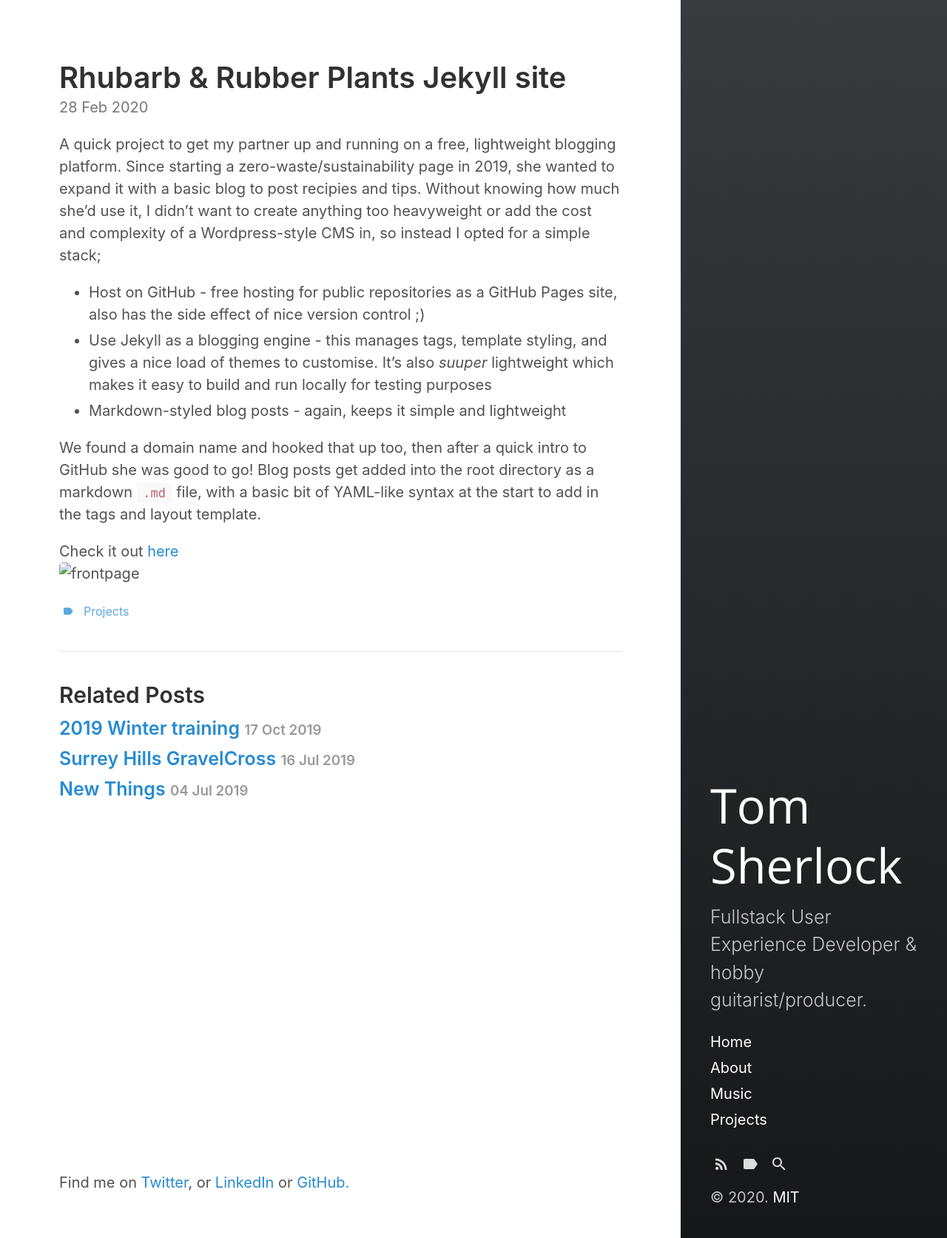
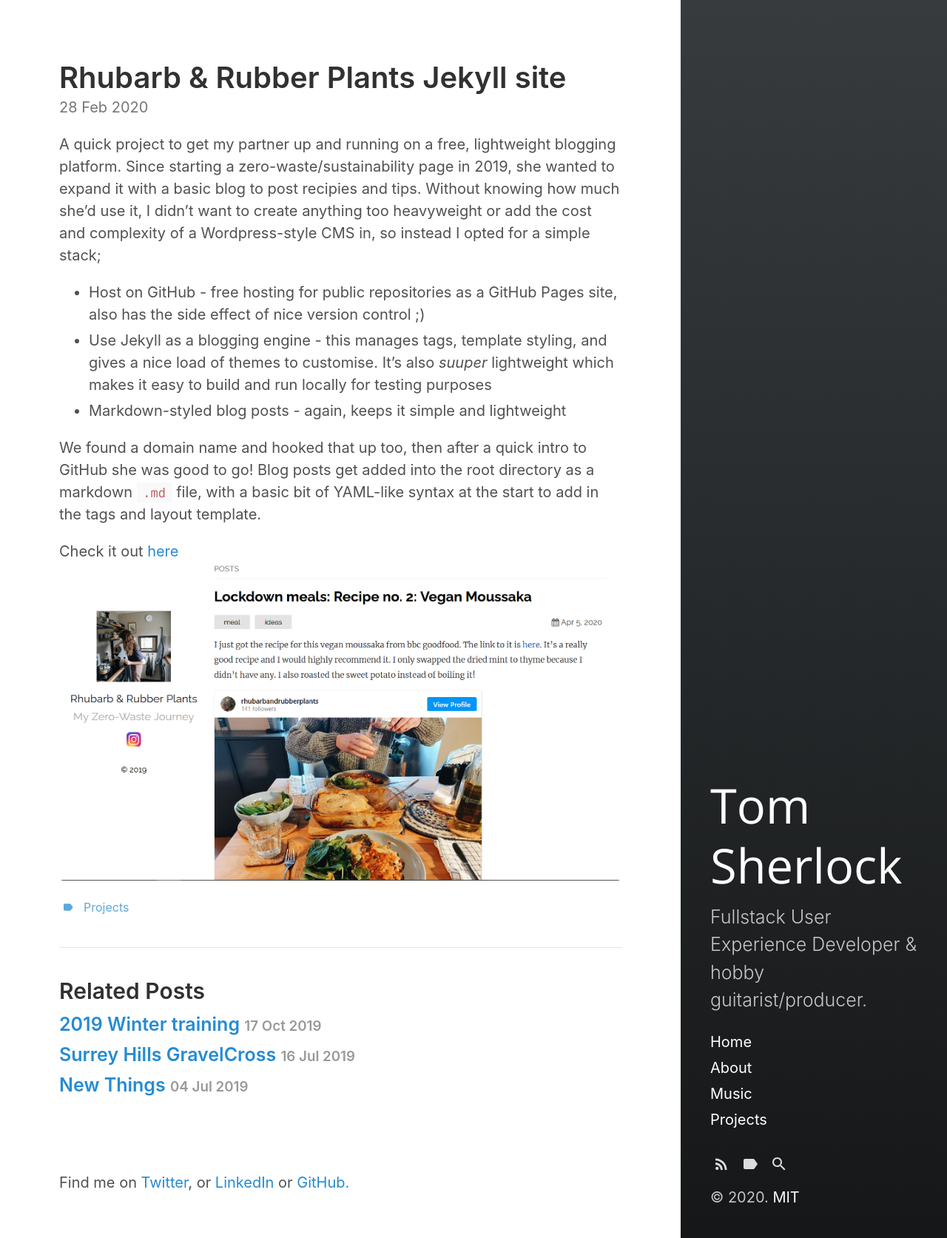
Before and after one commit to tomsherlocked/site, a Jekyll site: the page built from _posts/2020-02-28-rhubarb-rubber-plants.md, in a window 1280 px wide. Shown: the whole page at 74% size. Built offline with Jekyll 4.4.1, drawn with Linux system fonts in a browser that asks for light colours.

Commit message:
change link ref

```diff
--- a/_posts/2020-02-28-rhubarb-rubber-plants.md
+++ b/_posts/2020-02-28-rhubarb-rubber-plants.md
@@ -15,4 +15,4 @@ A quick project to get my partner up and running on a free, lightweight blogging
 We found a domain name and hooked that up too, then after a quick intro to GitHub she was good to go! Blog posts get added into the root directory as a markdown `.md` file, with a basic bit of YAML-like syntax at the start to add in the tags and layout template.
 
 Check it out [here](https://rhubarbandrubberplants.co.uk/)
-![frontpage](./assets/images/rhubarb1.png){:class="img-responsive"}
+![frontpage](/assets/images/rhubarb1.png){:class="img-responsive"}
```
